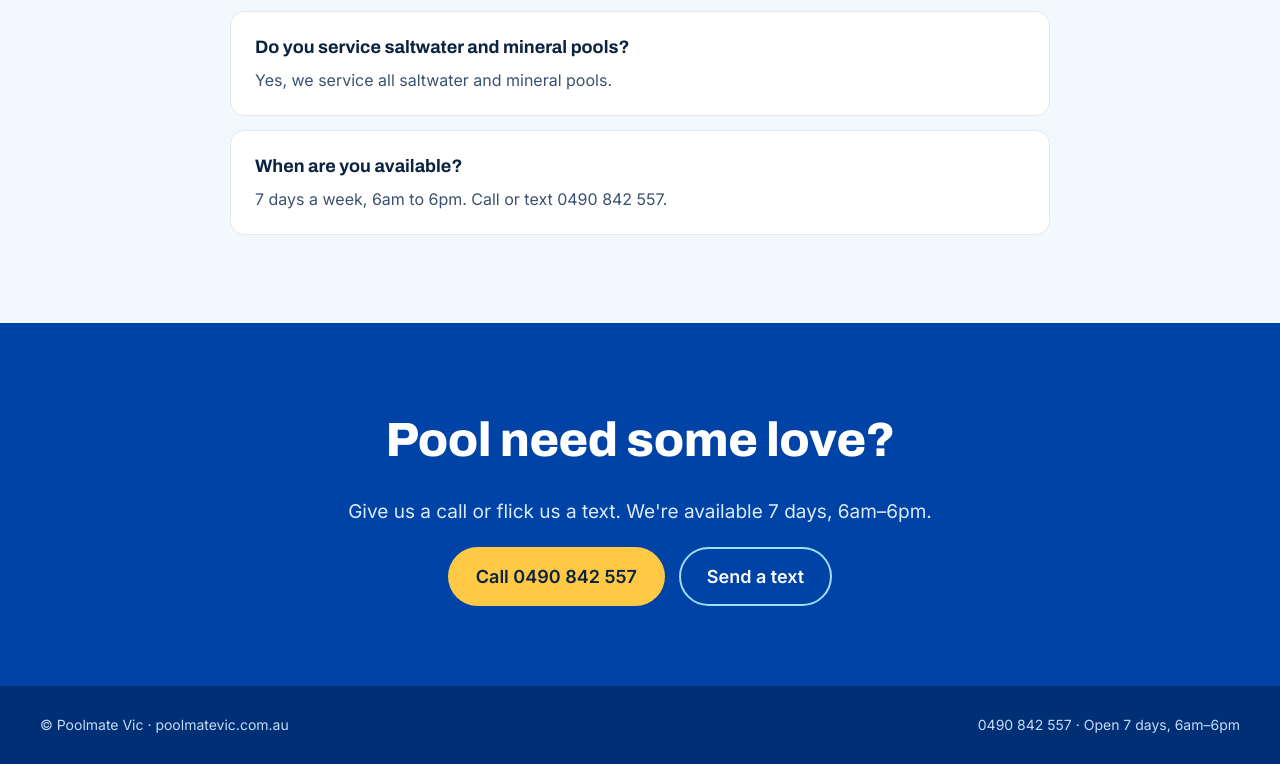
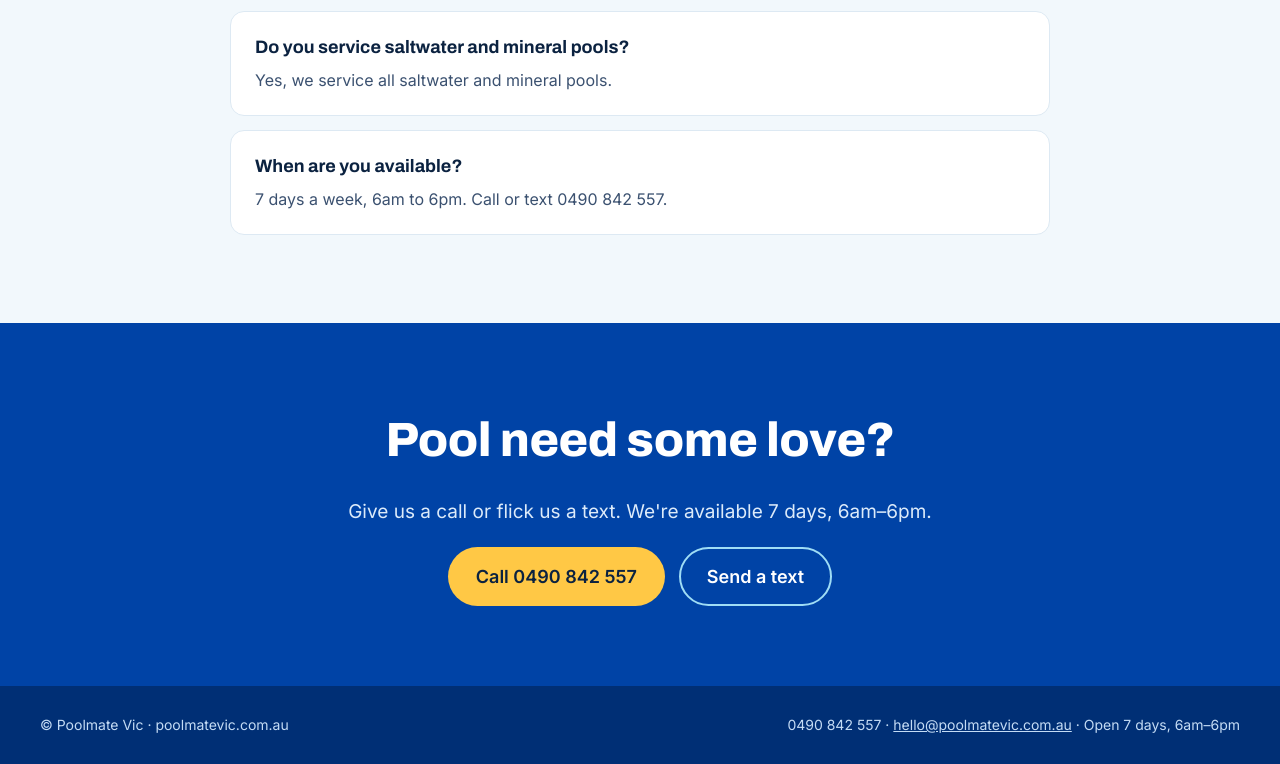
Before and after one commit to Poolmatevic/poolmate-website, a plain HTML site: page index.html in a window 1280 px wide. Shown: the part 6339-7103 px from the top of the page. Drawn offline with Linux system fonts and the light colour scheme.

Commit message:
Add hello@poolmatevic.com.au to email buttons and footer
Co-Authored-By: Claude Opus 5.5 <noreply@anthropic.com>
Claude-Session: https://claude.ai/code/session_01DWFfEQsFgGTPcHHzot3ExT

```diff
--- a/index.html
+++ b/index.html
@@ -157,7 +157,7 @@ Call 0490 842 557</a>
 <p style="margin: 0; font-size: 17px; color: #0B2240">Send it through and we'll tell you honestly whether it's fair, and what we'd charge for the same job. No obligation.</p>
 </div>
 <div style="display: flex; flex-wrap: wrap; gap: 12px">
-<a href="mailto:[YOUR EMAIL]?subject=Quote%20cross-check" style="background: #FFC845; color: #0B2240; text-decoration: none; font-weight: 700; font-size: 17px; padding: 15px 26px; border-radius: 999px; min-height: 50px; box-sizing: border-box; display: inline-flex; align-items: center">Email us your quote</a>
+<a href="mailto:hello@poolmatevic.com.au?subject=Quote%20cross-check" style="background: #FFC845; color: #0B2240; text-decoration: none; font-weight: 700; font-size: 17px; padding: 15px 26px; border-radius: 999px; min-height: 50px; box-sizing: border-box; display: inline-flex; align-items: center">Email us your quote</a>
 <a href="sms:0490842557" style="border: 2px solid #0043A6; color: #0043A6; text-decoration: none; font-weight: 700; font-size: 17px; padding: 13px 24px; border-radius: 999px; min-height: 50px; box-sizing: border-box; display: inline-flex; align-items: center">Text a photo of it</a>
 </div>
 </div>
@@ -227,7 +227,7 @@ Call 0490 842 557</a>
 <p style="margin: 0; font-family: Archivo, sans-serif; font-weight: 700; font-size: 22px; flex: 1 1 360px">Managing more than one pool? Let's set you up.</p>
 <div style="display: flex; flex-wrap: wrap; gap: 12px">
 <a href="tel:0490842557" style="background: #FFC845; color: #0B2240; text-decoration: none; font-weight: 700; font-size: 17px; padding: 15px 26px; border-radius: 999px; min-height: 50px; box-sizing: border-box; display: inline-flex; align-items: center">Call 0490 842 557</a>
-<a href="mailto:[YOUR EMAIL]?subject=Commercial%20pool%20service" style="border: 2px solid #9FDDF5; color: #FFFFFF; text-decoration: none; font-weight: 700; font-size: 17px; padding: 13px 24px; border-radius: 999px; min-height: 50px; box-sizing: border-box; display: inline-flex; align-items: center">Email us</a>
+<a href="mailto:hello@poolmatevic.com.au?subject=Commercial%20pool%20service" style="border: 2px solid #9FDDF5; color: #FFFFFF; text-decoration: none; font-weight: 700; font-size: 17px; padding: 13px 24px; border-radius: 999px; min-height: 50px; box-sizing: border-box; display: inline-flex; align-items: center">Email us</a>
 </div>
 </div>
 </div>
@@ -428,7 +428,7 @@ Call 0490 842 557</a>
 <footer style="background: #002F75; color: #C4DCF5; font-size: 14px">
 <div style="max-width: 1200px; margin: 0 auto; padding: 28px 24px; display: flex; flex-wrap: wrap; gap: 12px 32px; justify-content: space-between">
 <p style="margin: 0">© Poolmate Vic · poolmatevic.com.au</p>
-<p style="margin: 0">0490 842 557 · Open 7 days, 6am–6pm</p>
+<p style="margin: 0">0490 842 557 · <a href="mailto:hello@poolmatevic.com.au" style="color: #C4DCF5">hello@poolmatevic.com.au</a> · Open 7 days, 6am–6pm</p>
 </div>
 </footer>
 
```
